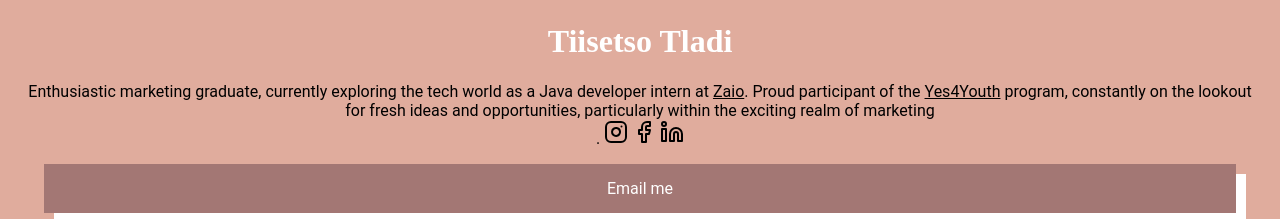
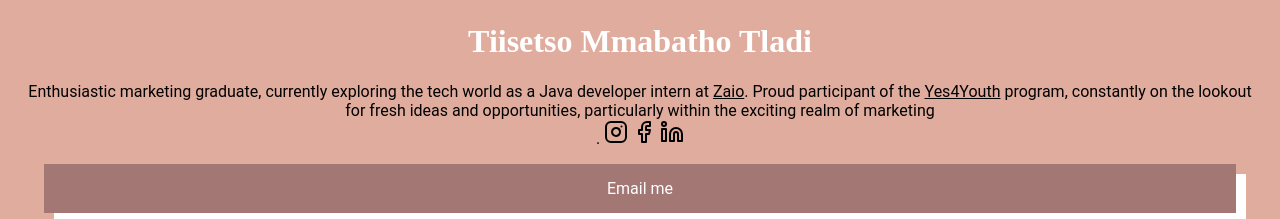
Before and after one commit to tladitiisetso/bio-web-app, a plain HTML site: page index.html in a window 1280 px wide. Shown: the part 581-800 px from the top of the page. Drawn offline with nearby package versions, Linux system fonts and the light colour scheme.

Commit message:
Update index.html

```diff
--- a/index.html
+++ b/index.html
@@ -10,7 +10,7 @@
 </head>
 <body>
   <img class="profile-img" src="https://scontent.fjnb9-1.fna.fbcdn.net/v/t39.30808-6/391627685_3488370978049504_4809466484760029939_n.jpg?_nc_cat=102&ccb=1-7&_nc_sid=5f2048&_nc_eui2=AeHsUPs4LfasXU6Y-Y0ARrtX0fa0KKaLS3LR9rQopotLct1WTA4uqrjLOcv54JPxelhoWy3djmBlh6plB76hIgAR&_nc_ohc=u3jA5CHAD-EAX-Tnv__&_nc_zt=23&_nc_ht=scontent.fjnb9-1.fna&oh=00_AfAQ3XBGwoW5QcEGf_N9OARQbcqB683yRxc_eBdpR9sIMg&oe=652BA300" alt="">
-<h1 id="myheading">Tiisetso Tladi</h1>
+<h1 id="myheading">Tiisetso Mmabatho Tladi</h1>
 <P1>Enthusiastic marketing graduate, currently exploring the tech world as a Java developer intern at <a href="https://www.zaio.io/" target="_blank" id="line">Zaio</a>. Proud participant of the <a href="https://www.yes4youth.co.za/" target="_blank" id="line">Yes4Youth</a> program, constantly on the lookout for fresh ideas and opportunities, particularly within the exciting realm of marketing </P1>
 <div></div>
 <div>
```
